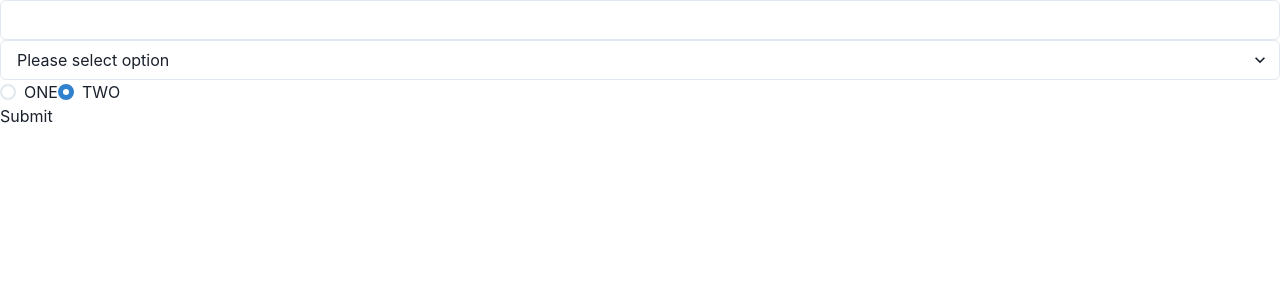
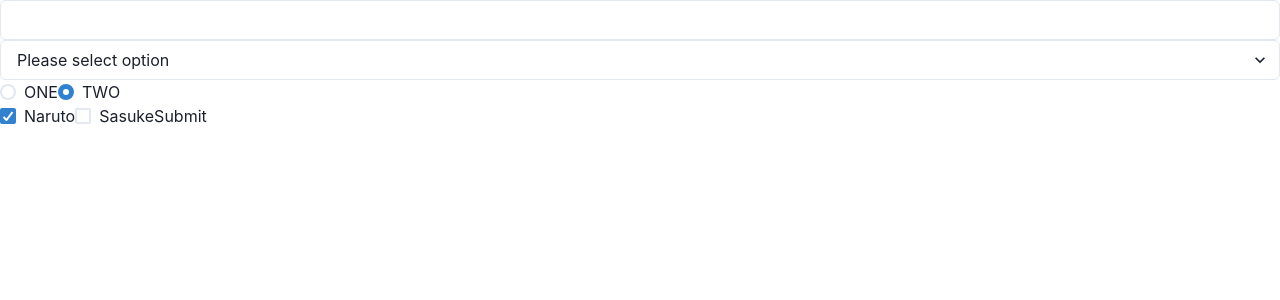
Before and after one commit to Kzoeps/chakra-formik, a React (Vite) app: page / in a window 1280 px wide. Shown: the top 300 px of the page. Built offline with nearby package versions, Linux system fonts and the light colour scheme.

Commit message:
:sparkles: (checkbox) checbox group is now setup

```diff
--- a/src/app.tsx
+++ b/src/app.tsx
@@ -1,20 +1,22 @@
 import React from 'react';
-import {ChakraProvider, Radio} from '@chakra-ui/react';
-import {Formik, Form} from 'formik';
+import {ChakraProvider, Checkbox, Radio} from '@chakra-ui/react';
+import {Form, Formik} from 'formik';
 import SimpleField from './simple-field';
 import {FormControl} from './form-control';
 import SelectField from './select';
 import * as Yup from 'yup';
 import RadioField from './radio-group';
+import CheckBoxGroup from './checkbox-group';
 
 const validation = Yup.object().shape({
 	name: Yup.string().required('Required'),
-	age: Yup.number().required('Required'),
+	age: Yup.number().required('Required')
 })
 
 export function App() {
 	return <ChakraProvider>
-		<Formik initialValues={{name: '', age: '', gender: '2'}} validationSchema={validation} onSubmit={console.log}>
+		<Formik initialValues={{name: '', age: '', gender: '2', character: ['naruto']}} validationSchema={validation}
+				onSubmit={console.log}>
 			<Form>
 				<FormControl name={'name'}>
 					<SimpleField name={'name'}/>
@@ -28,10 +30,18 @@ export function App() {
 				</FormControl>
 				<FormControl name={'gender'}>
 					<RadioField name={'gender'}>
-						<Radio name='gender' value="1">ONE</Radio>
-						<Radio name='gender' value="2">TWO</Radio>
+						<Radio name="gender" value="1">ONE</Radio>
+						<Radio name="gender" value="2">TWO</Radio>
 					</RadioField>
 				</FormControl>
+				<CheckBoxGroup name={'character'}>
+					<Checkbox value="naruto">
+						Naruto
+					</Checkbox>
+					<Checkbox value="sasuke">
+						Sasuke
+					</Checkbox>
+				</CheckBoxGroup>
 				{/*<SimpleField label={'Name'} name={'name'}/>*/}
 				<button type={'submit'}>Submit</button>
 			</Form>
--- a/src/checkbox-group/index.tsx
+++ b/src/checkbox-group/index.tsx
@@ -0,0 +1,28 @@
+import {Field, FieldProps} from 'formik';
+import React from 'react';
+import {CheckboxGroup} from '@chakra-ui/react';
+
+export interface CheckboxGroupProps {
+	name: string;
+	children: React.ReactNode;
+}
+
+export const CheckBoxGroup = ({name, children, ...restProps}: CheckboxGroupProps) => {
+	return (
+		<>
+			<Field name={name}>
+				{({field: {value}, form: {setFieldValue}}: FieldProps) => {
+					return (
+						<CheckboxGroup {...restProps} value={value} onChange={(value) => {
+							setFieldValue(name, value);
+						}}>
+							{children}
+						</CheckboxGroup>
+					);
+				}}
+			</Field>
+		</>
+	);
+};
+
+export default CheckBoxGroup;
```
